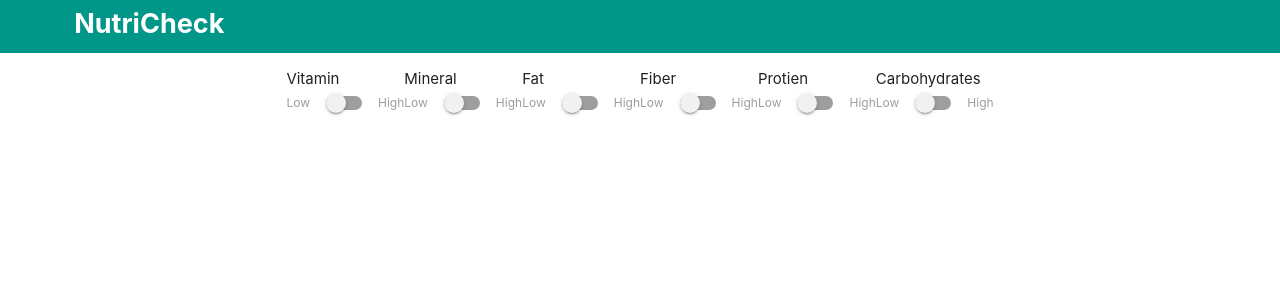
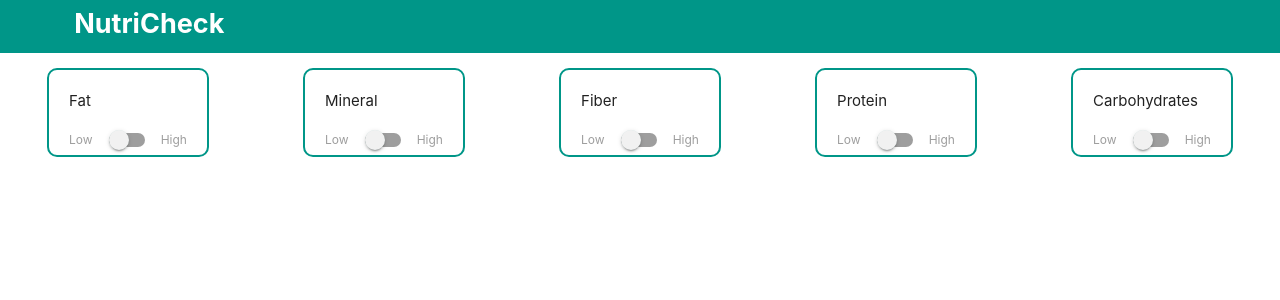
Before and after one commit to ishwantsingh/NutriCheck, a React (Create React App) app in the folder nutricheck/: page / in a window 1280 px wide. Shown: the top 300 px of the page. Built offline with nearby package versions, Linux system fonts and the light colour scheme.

Commit message:
updated: switch, options.js

```diff
--- a/nutricheck/src/components/Options.js
+++ b/nutricheck/src/components/Options.js
@@ -9,15 +9,31 @@ const StyledContainer = styled.div`
   display: flex;
   justify-content: center;
 `;
+
+const Form = styled.form`
+  width: 100%;
+  height: 100%;
+  display: flex;
+  justify-content: space-around;
+`;
+
 class Options extends React.Component {
-  // state = {
-  //     vitamin: "",
-  //     vitamin: "",
-  //     vitamin: "",
-  //     vitamin: "",
-  //     vitamin: "",
+  state = {
+    fiber: "low",
+    fat: "low",
+    carbohydrate: "low",
+    protein: "low",
+    mineral: "low"
+  };
+  handleChange = e => {
+    this.setState({
+      [e.target.id]: e.target.value
+    });
+    console.log("boo");
+  };
 
-  // }
+  handleSubmit = e => {};
+
   render() {
     return (
       <StyledContainer>
@@ -62,30 +78,23 @@ class Options extends React.Component {
               <button className="waves-effect btn">Show Info</button>
             </div>
           </Form> */}
+        <Form>
           <div>
-          <span>Vitamin</span>
-          <Switch />
+            <Switch id={"fat"} name={"Fat"} />
           </div>
           <div>
-          <span>Mineral</span>
-          <Switch />
+            <Switch id={"mineral"} name={"Mineral"} />
           </div>
           <div>
-          <span>Fat</span>
-          <Switch />
+            <Switch id={"fiber"} name={"Fiber"} />
           </div>
           <div>
-          <span>Fiber</span>
-          <Switch />
+            <Switch id={"protein"} name={"Protein"} />
           </div>
           <div>
-          <span>Protien</span>
-          <Switch />
+            <Switch id={"carbohydrates"} name={"Carbohydrates"} />
           </div>
-        <div>
-          <span>Carbohydrates</span>
-          <Switch />
-        </div>
+        </Form>
       </StyledContainer>
     );
   }
--- a/nutricheck/src/components/Switch.js
+++ b/nutricheck/src/components/Switch.js
@@ -1,15 +1,24 @@
 import React from "react";
+import styled from "styled-components";
 
-function Switch() {
+const StyledContainer = styled.div`
+  border: 2px solid #009688;
+  border-radius: 10px;
+  padding: 5px 20px;
+  margin: 0 auto;
+  width: 100%;
+`;
+function Switch(props) {
   return (
-    <div class="switch">
+    <StyledContainer className="switch">
+      <p>{props.name}</p>
       <label>
         Low
-        <input type="checkbox" />
-        <span class="lever"></span>
+        <input type="checkbox" id={props.id} />
+        <span className="lever"></span>
         High
       </label>
-    </div>
+    </StyledContainer>
   );
 }
 
```
Lines whose indentation alone changed are shown as unchanged.
